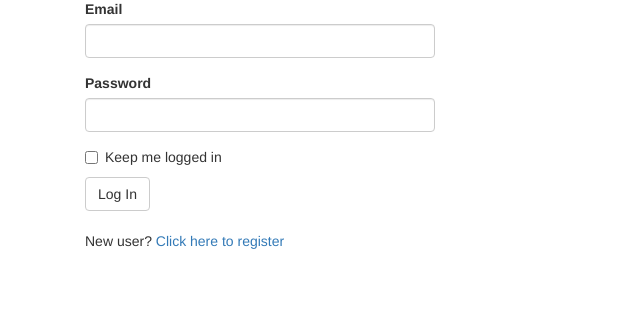
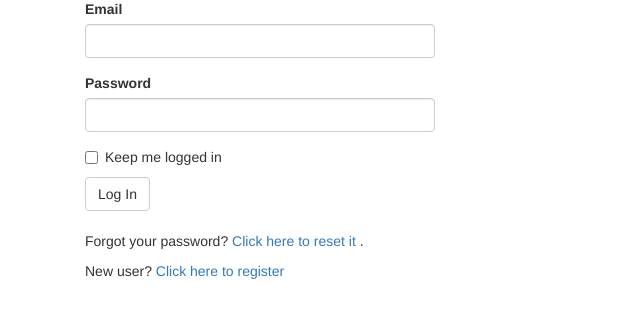
Before and after one commit to byronlove-lace/bullpen-blog, a Flask app: page /auth/login in a window 1280 px wide. Shown: the part 193-528 px from the top of the page, without its empty margins (0-640 px from the left). Run offline with Flask 3, Linux system fonts and the light colour scheme; some libraries are stand-ins or nearby versions.

Commit message:
Added Forgot your password? to login html.

```diff
--- a/app/templates/auth/login.html
+++ b/app/templates/auth/login.html
@@ -10,6 +10,11 @@
 <div class="col-md-4">
   {{wtf.quick_form(form)}}
   <br>
+  <p>Forgot your password?
+    <a href="{{ url_for('auth.password_reset_request') }}">
+      Click here to reset it
+    </a>.
+  </p>
   <p>New user?
     <a href="{{ url_for('auth.register') }}">
       Click here to register
```
